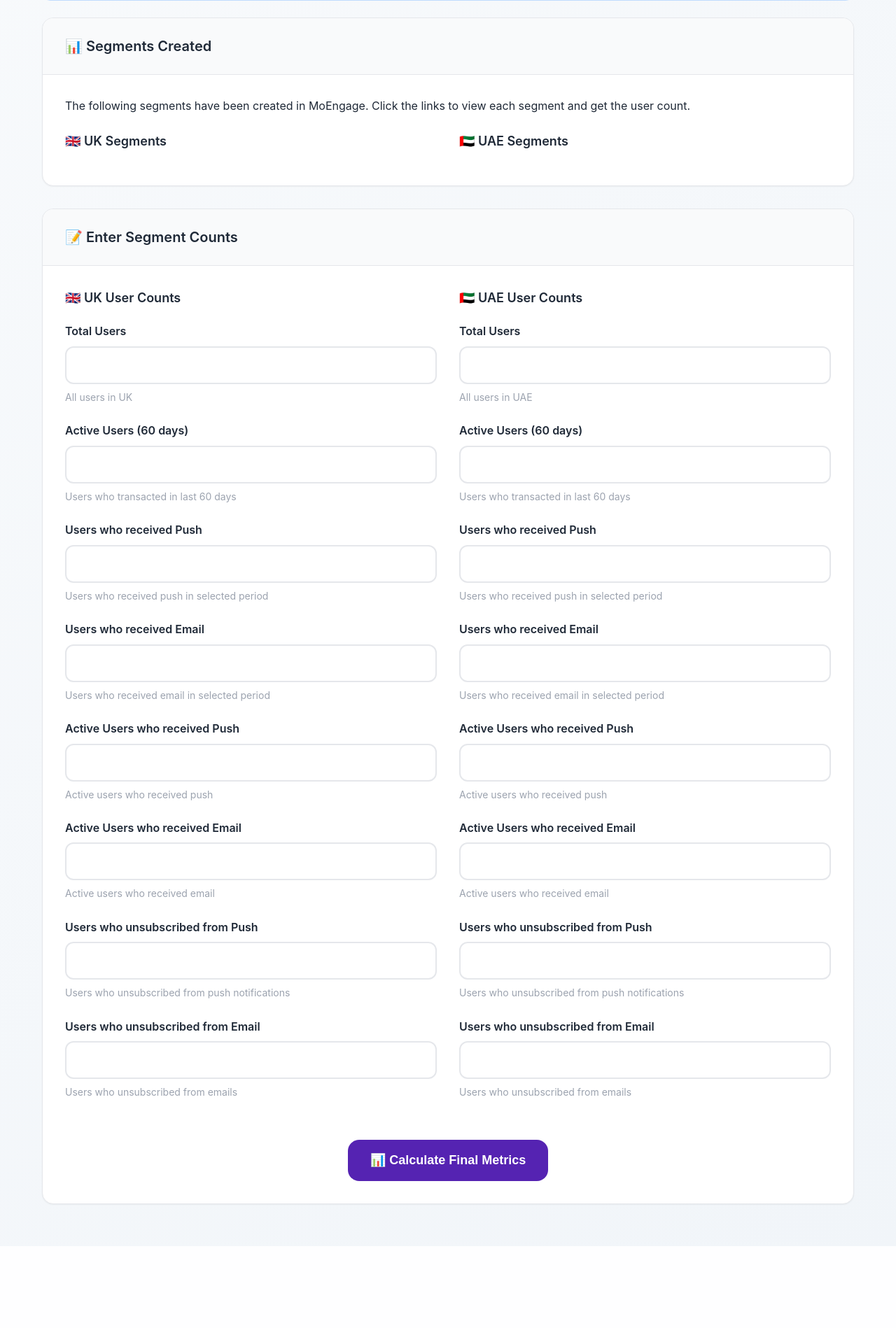
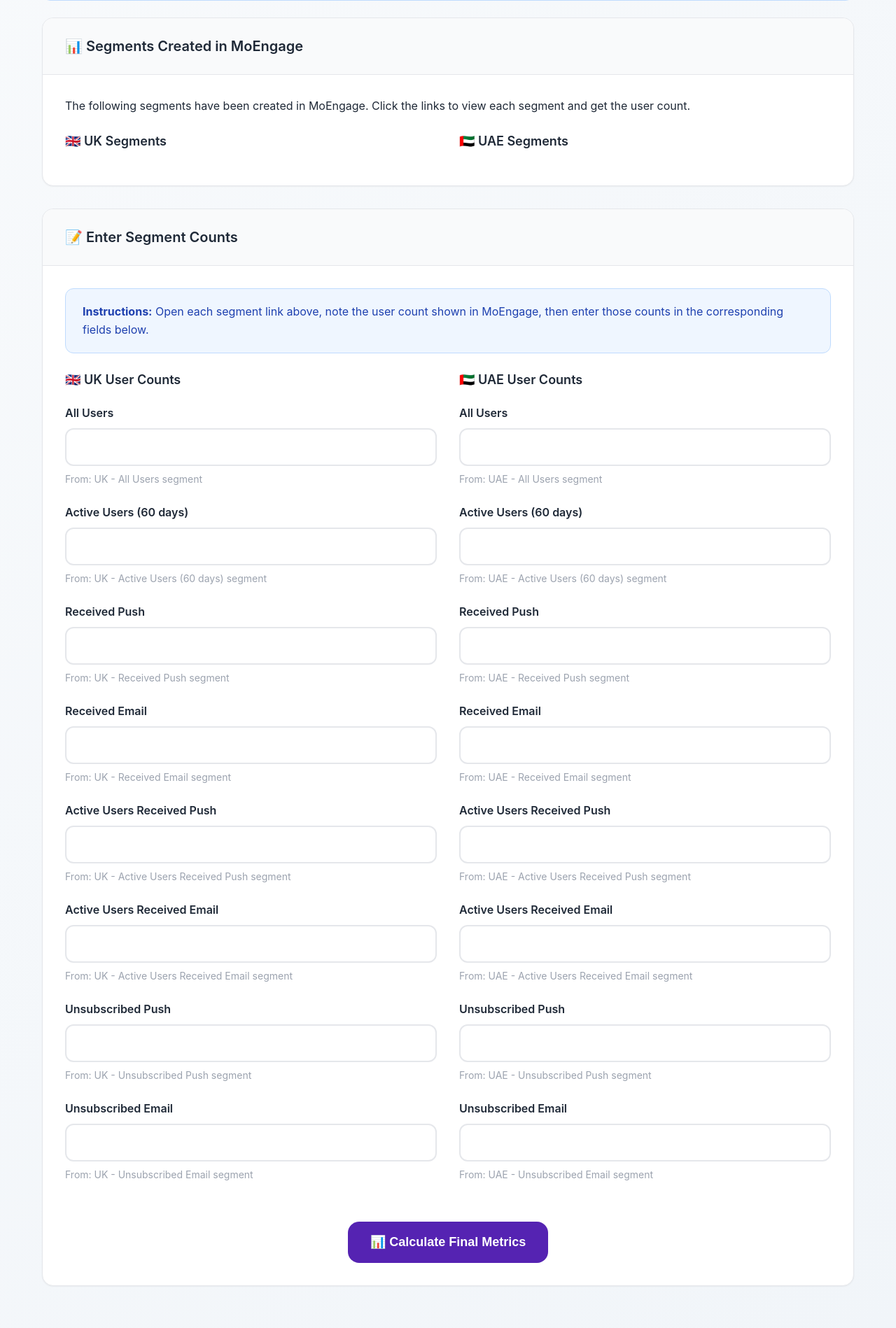
Before and after one commit to AnuragAtAspora/mtu-automation-web, a Flask app: template templates/segments_input.html in a window 1280 px wide. Shown: the part 431-2329 px from the top of the page at 70% size. Before the commit the page ends 2212 px from the top, so only its background shows below. Run offline with Flask 3, Linux system fonts and the light colour scheme; the template is opened without the code that fills it, so the values that code supplies are empty.

Commit message:
Improve segment names and UI: self-explanatory names, clear field mapping, show all segments

```diff
--- a/app.py
+++ b/app.py
@@ -1597,7 +1597,7 @@ def create_metrics_segments(start_date, end_date):
     for country_name, country_code in countries.items():
 
         # 1. Total users
-        segment_name = f"Metrics_{country_code}_Total_{datetime.now().strftime('%Y%m%d_%H%M%S')}"
+        segment_name = f"UK_All_Users_{datetime.now().strftime('%m%d_%H%M')}" if country_code == 'GB' else f"UAE_All_Users_{datetime.now().strftime('%m%d_%H%M')}"
         filters = {
             "filter_operator": "and",
             "filters": [
@@ -1613,13 +1613,14 @@ def create_metrics_segments(start_date, end_date):
             ]
         }
 
-        result = automation.create_segment(segment_name, f"Total {country_name} users for metrics", filters)
+        result = automation.create_segment(segment_name, f"All {country_name} users", filters)
         if 'error' not in result:
-            result['display_name'] = f"{country_name} Total Users"
+            result['display_name'] = f"{country_name} - All Users"
+            result['field_name'] = f"{country.lower()}_total_users"
             segments.append(result)
 
         # 2. Active users (60 days) - with ORDER sub-events
-        segment_name = f"Metrics_{country_code}_Active_{datetime.now().strftime('%Y%m%d_%H%M%S')}"
+        segment_name = f"UK_Active_Users_60d_{datetime.now().strftime('%m%d_%H%M')}" if country_code == 'GB' else f"UAE_Active_Users_60d_{datetime.now().strftime('%m%d_%H%M')}"
         active_end = datetime.now()
         active_start = active_end - timedelta(days=60)
 
@@ -1705,12 +1706,13 @@ def create_metrics_segments(start_date, end_date):
 
         result = automation.create_segment(segment_name, f"{country_name} active users (60d)", filters)
         if 'error' not in result:
-            result['display_name'] = f"{country_name} Active Users (60 days)"
+            result['display_name'] = f"{country_name} - Active Users (60 days)"
+            result['field_name'] = f"{country.lower()}_active_users"
             segments.append(result)
 
         # 3. Users who received push/email - using notification received events
         for channel, event_names in [('Push', ['notification received Android', 'notification received iOS']), ('Email', ['MOE_EMAIL_SENT'])]:
-            segment_name = f"Metrics_{country_code}_{channel}_{datetime.now().strftime('%Y%m%d_%H%M%S')}"
+            segment_name = f"UK_Received_{channel}_{datetime.now().strftime('%m%d_%H%M')}" if country_code == 'GB' else f"UAE_Received_{channel}_{datetime.now().strftime('%m%d_%H%M')}"
 
             if channel == 'Push':
                 # For push - use OR condition for Android OR iOS notification received
@@ -1812,11 +1814,12 @@ def create_metrics_segments(start_date, end_date):
 
             result = automation.create_segment(segment_name, f"{country_name} users who received {channel.lower()}", filters)
             if 'error' not in result:
-                result['display_name'] = f"{country_name} Users who received {channel}"
+                result['display_name'] = f"{country_name} - Received {channel}"
+                result['field_name'] = f"{country.lower()}_{channel.lower()}_received"
                 segments.append(result)
 
             # 4. Active users who received communications
-            segment_name = f"Metrics_{country_code}_{channel}Active_{datetime.now().strftime('%Y%m%d_%H%M%S')}"
+            segment_name = f"UK_Active_Received_{channel}_{datetime.now().strftime('%m%d_%H%M')}" if country_code == 'GB' else f"UAE_Active_Received_{channel}_{datetime.now().strftime('%m%d_%H%M')}"
 
             if channel == 'Push':
                 # For push - combine notification received (Android OR iOS) AND active user conditions
@@ -2048,12 +2051,13 @@ def create_metrics_segments(start_date, end_date):
 
             result = automation.create_segment(segment_name, f"{country_name} active users who received {channel.lower()}", filters)
             if 'error' not in result:
-                result['display_name'] = f"{country_name} Active Users who received {channel}"
+                result['display_name'] = f"{country_name} - Active Users Received {channel}"
+                result['field_name'] = f"{country.lower()}_{channel.lower()}_received_active"
                 segments.append(result)
 
         # 5. Users who unsubscribed from push/email
         for channel, event_names in [('Push', ['unsubscribed to push']), ('Email', ['email unsubscribes'])]:
-            segment_name = f"Metrics_{country_code}_{channel}Unsub_{datetime.now().strftime('%Y%m%d_%H%M%S')}"
+            segment_name = f"UK_Unsubscribed_{channel}_{datetime.now().strftime('%m%d_%H%M')}" if country_code == 'GB' else f"UAE_Unsubscribed_{channel}_{datetime.now().strftime('%m%d_%H%M')}"
 
             filters = {
                 "filter_operator": "and",
@@ -2092,7 +2096,8 @@ def create_metrics_segments(start_date, end_date):
 
             result = automation.create_segment(segment_name, f"{country_name} users who unsubscribed from {channel.lower()}", filters)
             if 'error' not in result:
-                result['display_name'] = f"{country_name} Users who unsubscribed from {channel}"
+                result['display_name'] = f"{country_name} - Unsubscribed {channel}"
+                result['field_name'] = f"{country.lower()}_{channel.lower()}_unsubscribed"
                 segments.append(result)
 
     return {'segments': segments}
--- a/templates/segments_input.html
+++ b/templates/segments_input.html
@@ -16,7 +16,7 @@
 <!-- Segments Created -->
 <div class="card mb-4">
     <div class="card-header">
-        <h2 class="card-title">📊 Segments Created</h2>
+        <h2 class="card-title">📊 Segments Created in MoEngage</h2>
     </div>
     <div class="card-body">
         <p style="margin-bottom: 24px;">The following segments have been created in MoEngage. Click the links to view each segment and get the user count.</p>
@@ -25,9 +25,10 @@
             <!-- UK Segments -->
             <div>
                 <h3 style="font-size: 18px; font-weight: 600; margin-bottom: 16px;">🇬🇧 UK Segments</h3>
-                {% for segment in segments if 'GB' in segment.name %}
+                {% for segment in segments if 'UK' in segment.name %}
                 <div style="background: var(--gray-50); padding: 16px; border-radius: 12px; margin-bottom: 12px;">
                     <div style="font-weight: 600; margin-bottom: 8px;">{{ segment.display_name }}</div>
+                    <div style="font-size: 12px; color: var(--text-light); margin-bottom: 8px;">{{ segment.name }}</div>
                     <a href="{{ segment.url }}" target="_blank" class="btn btn-secondary" style="font-size: 14px; padding: 8px 16px;">
                         Open in MoEngage
                     </a>
@@ -38,9 +39,10 @@
             <!-- UAE Segments -->
             <div>
                 <h3 style="font-size: 18px; font-weight: 600; margin-bottom: 16px;">🇦🇪 UAE Segments</h3>
-                {% for segment in segments if 'AE' in segment.name %}
+                {% for segment in segments if 'UAE' in segment.name %}
                 <div style="background: var(--gray-50); padding: 16px; border-radius: 12px; margin-bottom: 12px;">
                     <div style="font-weight: 600; margin-bottom: 8px;">{{ segment.display_name }}</div>
+                    <div style="font-size: 12px; color: var(--text-light); margin-bottom: 8px;">{{ segment.name }}</div>
                     <a href="{{ segment.url }}" target="_blank" class="btn btn-secondary" style="font-size: 14px; padding: 8px 16px;">
                         Open in MoEngage
                     </a>
@@ -57,6 +59,10 @@
         <h2 class="card-title">📝 Enter Segment Counts</h2>
     </div>
     <div class="card-body">
+        <div class="alert alert-info" style="margin-bottom: 24px;">
+            <strong>Instructions:</strong> Open each segment link above, note the user count shown in MoEngage, then enter those counts in the corresponding fields below.
+        </div>
+
         <form method="POST" action="{{ url_for('calculate_final_metrics') }}">
             <!-- Hidden fields to pass data -->
             <input type="hidden" name="start_date" value="{{ start_date }}">
@@ -69,51 +75,51 @@
                     <h3 style="font-size: 18px; font-weight: 600; margin-bottom: 20px;">🇬🇧 UK User Counts</h3>
 
                     <div class="form-group">
-                        <label class="form-label" for="uk_total_users">Total Users</label>
+                        <label class="form-label" for="uk_total_users">All Users</label>
                         <input type="number" id="uk_total_users" name="uk_total_users" class="form-control" required min="0">
-                        <div class="form-text">All users in UK</div>
+                        <div class="form-text">From: UK - All Users segment</div>
                     </div>
 
                     <div class="form-group">
                         <label class="form-label" for="uk_active_users">Active Users (60 days)</label>
                         <input type="number" id="uk_active_users" name="uk_active_users" class="form-control" required min="0">
-                        <div class="form-text">Users who transacted in last 60 days</div>
+                        <div class="form-text">From: UK - Active Users (60 days) segment</div>
                     </div>
 
                     <div class="form-group">
-                        <label class="form-label" for="uk_push_received">Users who received Push</label>
+                        <label class="form-label" for="uk_push_received">Received Push</label>
                         <input type="number" id="uk_push_received" name="uk_push_received" class="form-control" required min="0">
-                        <div class="form-text">Users who received push in selected period</div>
+                        <div class="form-text">From: UK - Received Push segment</div>
                     </div>
 
                     <div class="form-group">
-                        <label class="form-label" for="uk_email_received">Users who received Email</label>
+                        <label class="form-label" for="uk_email_received">Received Email</label>
                         <input type="number" id="uk_email_received" name="uk_email_received" class="form-control" required min="0">
-                        <div class="form-text">Users who received email in selected period</div>
+                        <div class="form-text">From: UK - Received Email segment</div>
                     </div>
 
                     <div class="form-group">
-                        <label class="form-label" for="uk_push_received_active">Active Users who received Push</label>
+                        <label class="form-label" for="uk_push_received_active">Active Users Received Push</label>
                         <input type="number" id="uk_push_received_active" name="uk_push_received_active" class="form-control" required min="0">
-                        <div class="form-text">Active users who received push</div>
+                        <div class="form-text">From: UK - Active Users Received Push segment</div>
                     </div>
 
                     <div class="form-group">
-                        <label class="form-label" for="uk_email_received_active">Active Users who received Email</label>
+                        <label class="form-label" for="uk_email_received_active">Active Users Received Email</label>
                         <input type="number" id="uk_email_received_active" name="uk_email_received_active" class="form-control" required min="0">
-                        <div class="form-text">Active users who received email</div>
+                        <div class="form-text">From: UK - Active Users Received Email segment</div>
                     </div>
 
                     <div class="form-group">
-                        <label class="form-label" for="uk_push_unsubscribed">Users who unsubscribed from Push</label>
+                        <label class="form-label" for="uk_push_unsubscribed">Unsubscribed Push</label>
                         <input type="number" id="uk_push_unsubscribed" name="uk_push_unsubscribed" class="form-control" required min="0">
-                        <div class="form-text">Users who unsubscribed from push notifications</div>
+                        <div class="form-text">From: UK - Unsubscribed Push segment</div>
                     </div>
 
                     <div class="form-group">
-                        <label class="form-label" for="uk_email_unsubscribed">Users who unsubscribed from Email</label>
+                        <label class="form-label" for="uk_email_unsubscribed">Unsubscribed Email</label>
                         <input type="number" id="uk_email_unsubscribed" name="uk_email_unsubscribed" class="form-control" required min="0">
-                        <div class="form-text">Users who unsubscribed from emails</div>
+                        <div class="form-text">From: UK - Unsubscribed Email segment</div>
                     </div>
                 </div>
 
@@ -122,51 +128,51 @@
                     <h3 style="font-size: 18px; font-weight: 600; margin-bottom: 20px;">🇦🇪 UAE User Counts</h3>
 
                     <div class="form-group">
-                        <label class="form-label" for="uae_total_users">Total Users</label>
+                        <label class="form-label" for="uae_total_users">All Users</label>
                         <input type="number" id="uae_total_users" name="uae_total_users" class="form-control" required min="0">
-                        <div class="form-text">All users in UAE</div>
+                        <div class="form-text">From: UAE - All Users segment</div>
                     </div>
 
                     <div class="form-group">
                         <label class="form-label" for="uae_active_users">Active Users (60 days)</label>
                         <input type="number" id="uae_active_users" name="uae_active_users" class="form-control" required min="0">
-                        <div class="form-text">Users who transacted in last 60 days</div>
+                        <div class="form-text">From: UAE - Active Users (60 days) segment</div>
                     </div>
 
                     <div class="form-group">
-                        <label class="form-label" for="uae_push_received">Users who received Push</label>
+                        <label class="form-label" for="uae_push_received">Received Push</label>
                         <input type="number" id="uae_push_received" name="uae_push_received" class="form-control" required min="0">
-                        <div class="form-text">Users who received push in selected period</div>
+                        <div class="form-text">From: UAE - Received Push segment</div>
                     </div>
 
                     <div class="form-group">
-                        <label class="form-label" for="uae_email_received">Users who received Email</label>
+                        <label class="form-label" for="uae_email_received">Received Email</label>
                         <input type="number" id="uae_email_received" name="uae_email_received" class="form-control" required min="0">
-                        <div class="form-text">Users who received email in selected period</div>
+                        <div class="form-text">From: UAE - Received Email segment</div>
                     </div>
 
                     <div class="form-group">
-                        <label class="form-label" for="uae_push_received_active">Active Users who received Push</label>
+                        <label class="form-label" for="uae_push_received_active">Active Users Received Push</label>
                         <input type="number" id="uae_push_received_active" name="uae_push_received_active" class="form-control" required min="0">
-                        <div class="form-text">Active users who received push</div>
+                        <div class="form-text">From: UAE - Active Users Received Push segment</div>
                     </div>
 
                     <div class="form-group">
-                        <label class="form-label" for="uae_email_received_active">Active Users who received Email</label>
+                        <label class="form-label" for="uae_email_received_active">Active Users Received Email</label>
                         <input type="number" id="uae_email_received_active" name="uae_email_received_active" class="form-control" required min="0">
-                        <div class="form-text">Active users who received email</div>
+                        <div class="form-text">From: UAE - Active Users Received Email segment</div>
                     </div>
 
                     <div class="form-group">
-                        <label class="form-label" for="uae_push_unsubscribed">Users who unsubscribed from Push</label>
+                        <label class="form-label" for="uae_push_unsubscribed">Unsubscribed Push</label>
                         <input type="number" id="uae_push_unsubscribed" name="uae_push_unsubscribed" class="form-control" required min="0">
-                        <div class="form-text">Users who unsubscribed from push notifications</div>
+                        <div class="form-text">From: UAE - Unsubscribed Push segment</div>
                     </div>
 
                     <div class="form-group">
-                        <label class="form-label" for="uae_email_unsubscribed">Users who unsubscribed from Email</label>
+                        <label class="form-label" for="uae_email_unsubscribed">Unsubscribed Email</label>
                         <input type="number" id="uae_email_unsubscribed" name="uae_email_unsubscribed" class="form-control" required min="0">
-                        <div class="form-text">Users who unsubscribed from emails</div>
+                        <div class="form-text">From: UAE - Unsubscribed Email segment</div>
                     </div>
                 </div>
             </div>
```
